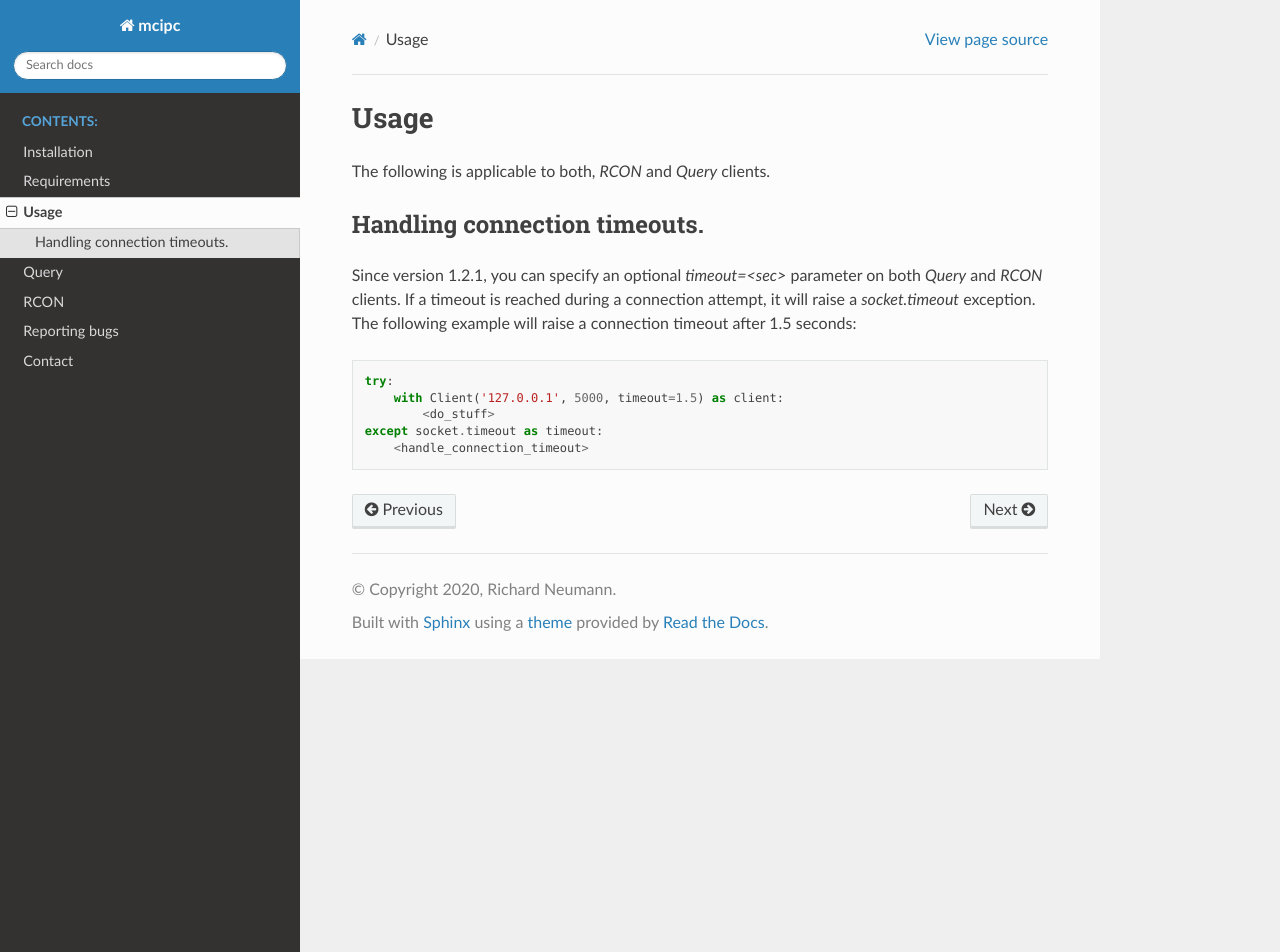
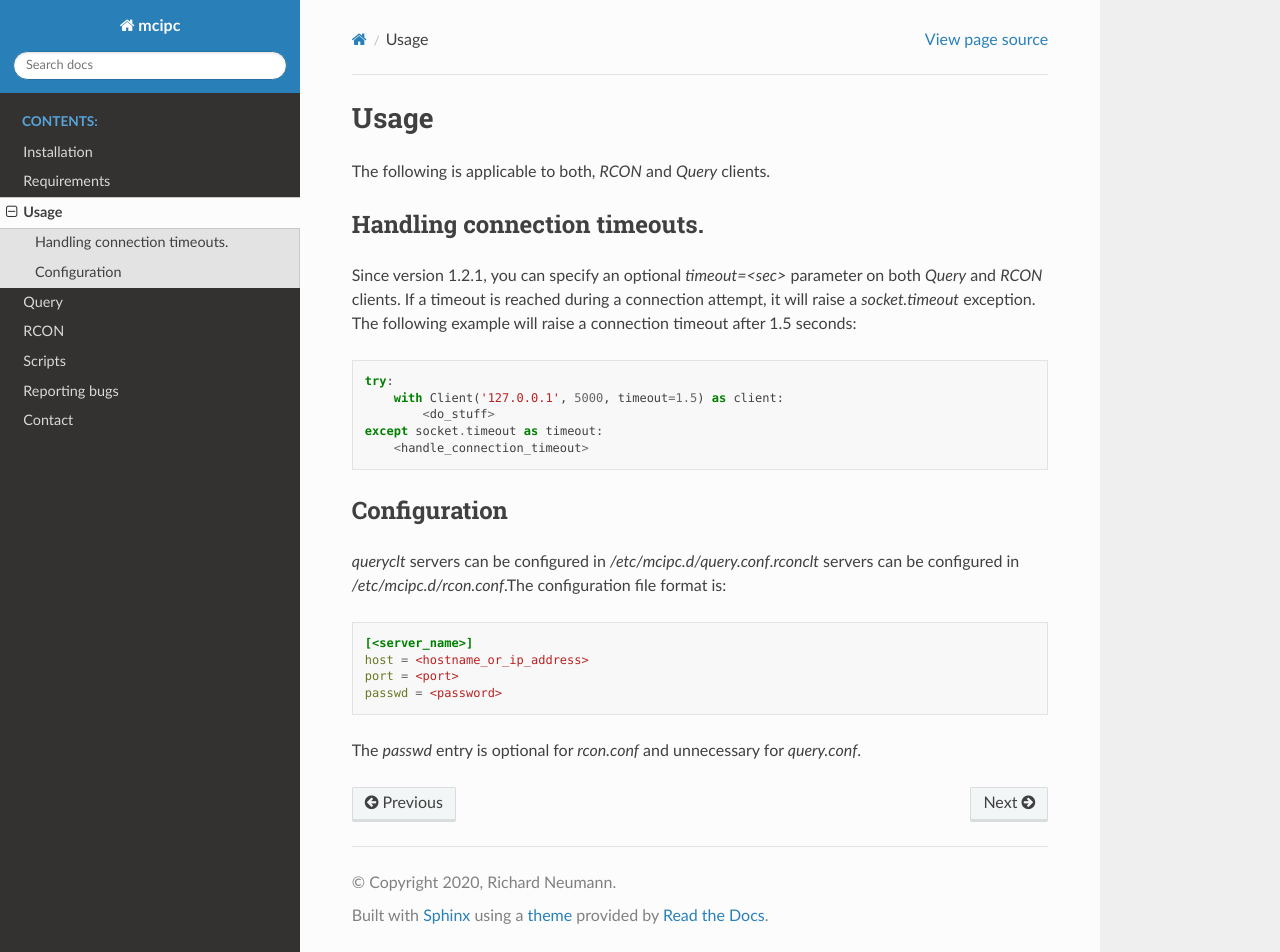
Before and after one commit to conqp/mcipc, a Sphinx documentation site: the page built from docs/source/usage.rst, in a window 1280 px wide and 952 px high. Built offline with Sphinx 7.4.7 and the Read the Docs theme 2.0.0, drawn with Linux system fonts in a browser that asks for light colours; pages that are not in the unit, such as notebooks, are missing from menus.

Commit message:
Updated documentation.

```diff
--- a/docs/source/index.rst
+++ b/docs/source/index.rst
@@ -13,6 +13,7 @@ There is also work on the Minecraft server protocol in progress, but you should
    usage
    query
    rcon
+   scripts
    bugs
    license
    contact
--- a/docs/source/query.rst
+++ b/docs/source/query.rst
@@ -20,7 +20,6 @@ The following example assumes a server running on `127.0.0.1` and on the default
         basic_stats = client.basic_stats
 
     print(basic_stats)
-
 
 The type of `basic_stats` is a named tuple with the following properties:
 
@@ -48,7 +47,6 @@ For retrieving full stats of a server, the same premises apply.
 
     print(full_stats)
 
-
 The type of `full_stats` is a named tuple with the following properties:
 
 * `type`: The packet type (`Type`, protocol information).
--- a/docs/source/rcon.rst
+++ b/docs/source/rcon.rst
@@ -23,7 +23,6 @@ The following example assumes a server running on `127.0.0.1` and on the RCON po
     print(players)
     print(mansion)
 
-
 The type of `seed` is `Seed` which is derived from `int` and can be used just like the latter.
 The type of `players` is `Players`, a named tuple:
 
--- a/docs/source/usage.rst
+++ b/docs/source/usage.rst
@@ -16,3 +16,20 @@ The following example will raise a connection timeout after 1.5 seconds:
             <do_stuff>
     except socket.timeout as timeout:
         <handle_connection_timeout>
+
+.. _configuration:
+
+Configuration
+-------------
+`queryclt` servers can be configured in `/etc/mcipc.d/query.conf`.\
+`rconclt` servers can be configured in `/etc/mcipc.d/rcon.conf`.\
+The configuration file format is:
+
+.. code-block:: ini
+
+    [<server_name>]
+    host = <hostname_or_ip_address>
+    port = <port>
+    passwd = <password>
+
+The `passwd` entry is optional for `rcon.conf` and unnecessary for `query.conf`.
```
Also changed, not shown: docs/source/scripts.rst (added, +30 -0 lines).
